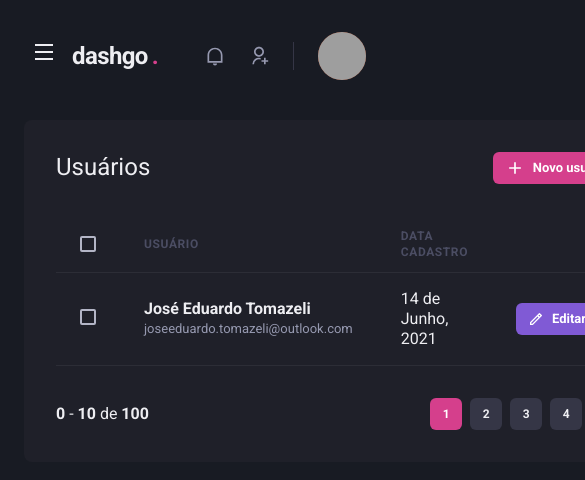
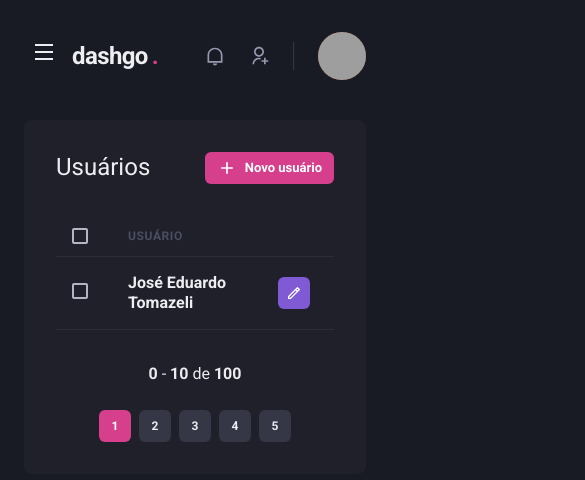
Before and after one commit to joseeduardotomazeli/dash-go, a Next.js app: page /users in a window 390 px wide. Shown: the top 480 px of the page, 585 px wide, since content can reach past the window. Built offline with nearby package versions, Linux system fonts and the light colour scheme; grey boxes are pictures that could not be loaded.

Commit message:
feat: add user list and create page responsiveness

```diff
--- a/src/components/Header/index.tsx
+++ b/src/components/Header/index.tsx
@@ -29,7 +29,7 @@ function Header() {
     >
       {!isLargeDevice && (
         <IconButton
-          aria-label="Open navigation"
+          aria-label="Abrir navegação"
           icon={<Icon as={RiMenuLine} />}
           variant="unstyled"
           marginRight={2}
--- a/src/components/Pagination/index.tsx
+++ b/src/components/Pagination/index.tsx
@@ -1,22 +1,28 @@
-import { HStack, Box } from '@chakra-ui/react';
+import { Stack, Box } from '@chakra-ui/react';
 
 import PaginationItem from './PaginationItem';
 
 function Pagination() {
   return (
-    <HStack spacing={6} justify="space-between" align="center" marginTop={8}>
+    <Stack
+      direction={['column', 'row']}
+      spacing={6}
+      justify="space-between"
+      align="center"
+      marginTop={8}
+    >
       <Box>
         <strong>0</strong> - <strong>10</strong> de <strong>100</strong>
       </Box>
 
-      <HStack spacing={2}>
+      <Stack direction="row" spacing={2}>
         <PaginationItem isCurrent>1</PaginationItem>
         <PaginationItem>2</PaginationItem>
         <PaginationItem>3</PaginationItem>
         <PaginationItem>4</PaginationItem>
         <PaginationItem>5</PaginationItem>
-      </HStack>
-    </HStack>
+      </Stack>
+    </Stack>
   );
 }
 
--- a/src/pages/users/index.tsx
+++ b/src/pages/users/index.tsx
@@ -3,6 +3,7 @@ import {
   Flex,
   Heading,
   Button,
+  IconButton,
   Icon,
   Table,
   Thead,
@@ -12,6 +13,7 @@ import {
   Td,
   Text,
   Checkbox,
+  useBreakpointValue,
 } from '@chakra-ui/react';
 import { RiAddLine, RiPencilLine } from 'react-icons/ri';
 
@@ -20,6 +22,11 @@ import Sidebar from '../../components/Sidebar';
 import Pagination from '../../components/Pagination';
 
 function UserList() {
+  const isLargeDevice = useBreakpointValue({
+    base: false,
+    lg: true,
+  });
+
   return (
     <Box>
       <Header />
@@ -53,33 +60,38 @@ function UserList() {
           <Table colorScheme="whiteAlpha">
             <Thead>
               <Tr>
-                <Th paddingX={6} width={8} color="gray.300">
+                <Th paddingX={[4, 4, 6]} width={8} color="gray.300">
                   <Checkbox colorScheme="pink" />
                 </Th>
 
                 <Th>Usuário</Th>
-                <Th>Data cadastro</Th>
+                {isLargeDevice && <Th>Data cadastro</Th>}
                 <Th width={8} />
               </Tr>
             </Thead>
 
             <Tbody>
-              <Tr>
-                <Td paddingX={6}>
+              <Tr textOverflow="ellipsis">
+                <Td paddingX={[4, 4, 6]}>
                   <Checkbox colorScheme="pink" />
                 </Td>
 
                 <Td>
                   <Box>
                     <Text fontWeight="bold">José Eduardo Tomazeli</Text>
+
+                    {isLargeDevice && (
                       <Text color="gray.300" fontSize="small">
                         joseeduardo.tomazeli@outlook.com
                       </Text>
+                    )}
                   </Box>
                 </Td>
 
-                <Td>14 de Junho, 2021</Td>
+                {isLargeDevice && <Td>14 de Junho, 2021</Td>}
+
                 <Td>
+                  {isLargeDevice ? (
                     <Button
                       as="a"
                       size="sm"
@@ -89,6 +101,16 @@ function UserList() {
                     >
                       Editar
                     </Button>
+                  ) : (
+                    <IconButton
+                      as="a"
+                      aria-label="Editar usuário"
+                      size="sm"
+                      colorScheme="purple"
+                      icon={<Icon as={RiPencilLine} />}
+                      fontSize={16}
+                    />
+                  )}
                 </Td>
               </Tr>
             </Tbody>
```
Also changed, not shown: src/pages/users/create.tsx (+8 -3 lines). Lines whose indentation alone changed are shown as unchanged.
